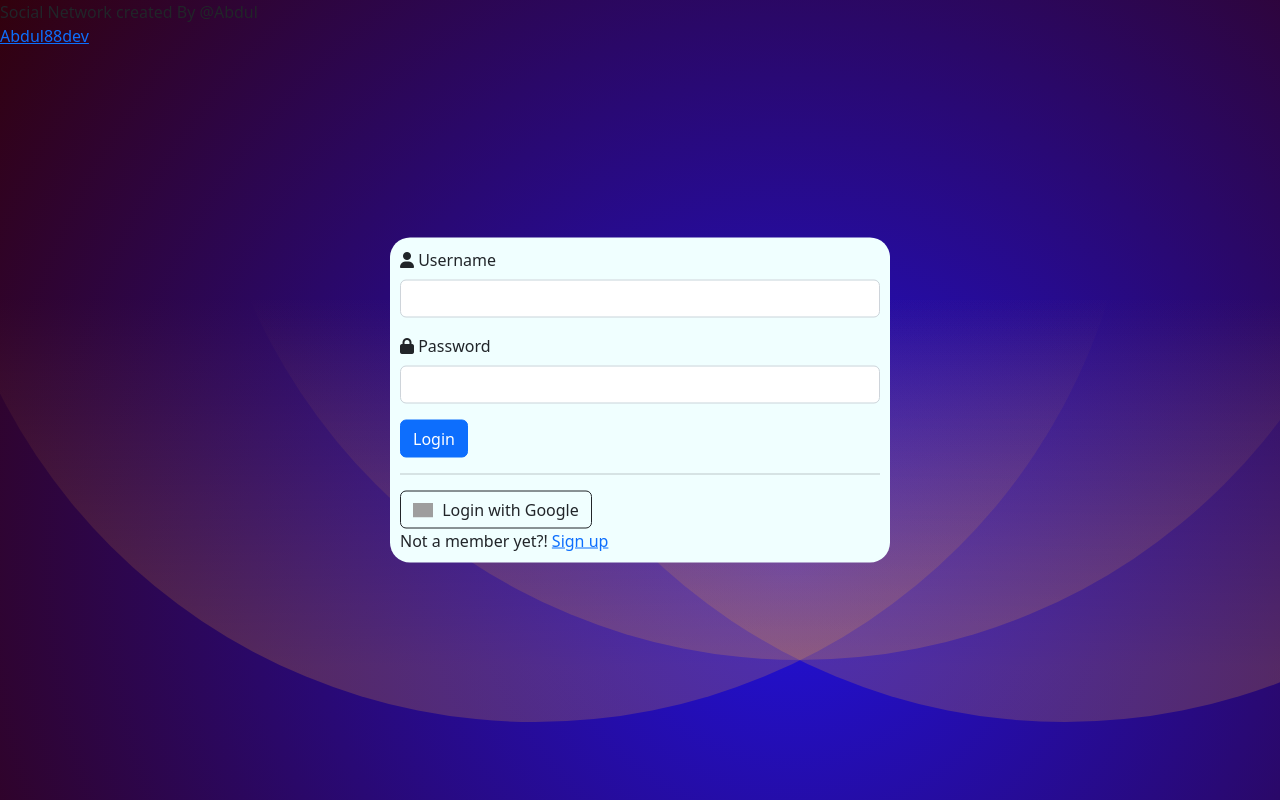
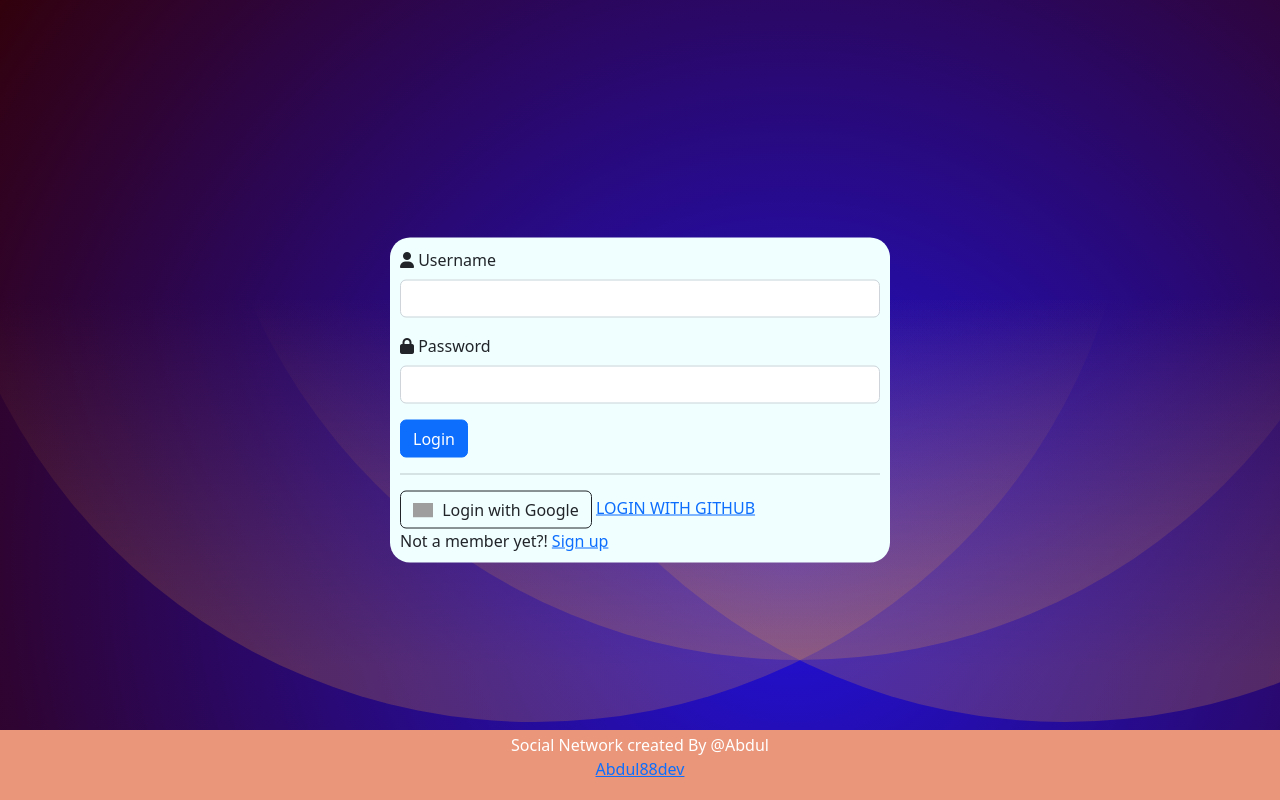
Before and after one commit to Abdul88dev/social_network, a Django app: page / in a window 1280 px wide. Run offline with Django 4.2, Linux system fonts and the light colour scheme; some libraries are stand-ins or nearby versions; grey boxes are pictures that could not be loaded.

Commit message:
adding social auth

```diff
--- a/members/templates/members/login.html
+++ b/members/templates/members/login.html
@@ -51,6 +51,16 @@
   font-weight: bold;
   color: whitesmoke;
 }
+footer {
+  text-align: center;
+  padding: 3px;
+  background-color: DarkSalmon;
+  color: white;
+  bottom:0;
+  position: absolute;
+  width: 100%;
+ /* set the bottom to 0*/
+}
     </style>
 </head>
 <body>
@@ -74,6 +84,9 @@
   <img width="20px" style="margin-bottom:3px; margin-right:5px" alt="Google sign-in" src="https://upload.wikimedia.org/wikipedia/commons/thumb/5/53/Google_%22G%22_Logo.svg/512px-Google_%22G%22_Logo.svg.png" />
   Login with Google
 </a>
+<a href="{% url 'social:begin' 'github' %}">
+  LOGIN WITH GITHUB
+</a>
 <br>
         Not a member yet?! <a href="{% url 'members:register' %}">Sign up</a>
       </form>
--- a/requirements.txt
+++ b/requirements.txt
@@ -1,4 +1,4 @@
 Django==4.1.4
 django_user_agents==0.4.0
-Pillow==9.3.0
+Pillow==9.4.0
 Unidecode==1.3.6
```
Also changed, not shown: apps/settings.py (+6 -1 lines), members/templates/members/register.html (+7 -0 lines), customers/static/css/style.css, db.sqlite3.
